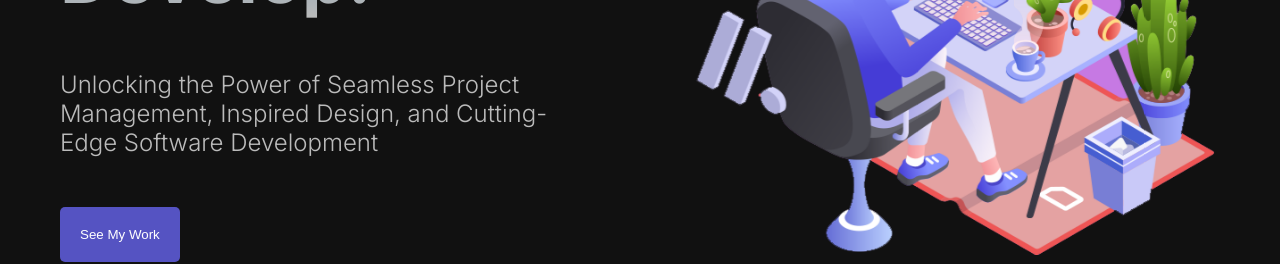
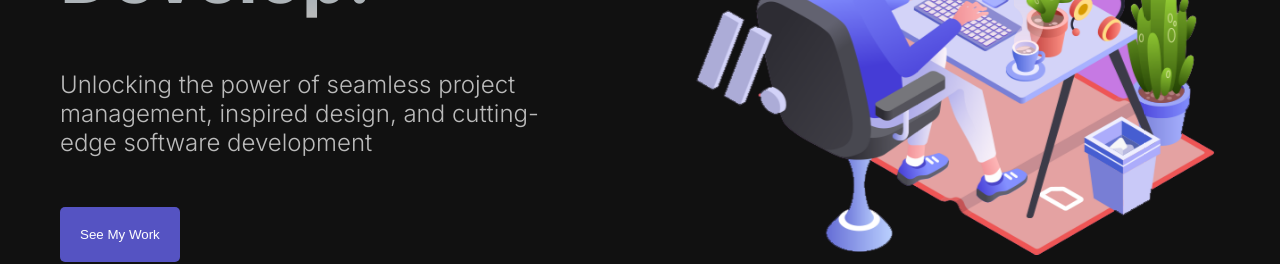
Before and after one commit to GrantLicata/Portfolio, a Next.js app: page / in a window 1280 px wide. Shown: the part 415-679 px from the top of the page. Built offline with nearby package versions, Linux system fonts and the light colour scheme.

Commit message:
Update to home page tagline

```diff
--- a/src/app/page.jsx
+++ b/src/app/page.jsx
@@ -13,8 +13,8 @@ export default function Home() {
           <br /> Develop.
         </h1>
         <p className={styles.description}>
-          Unlocking the Power of Seamless Project Management, Inspired Design,
-          and Cutting-Edge Software Development
+          Unlocking the power of seamless project management, inspired design,
+          and cutting-edge software development
         </p>
         <Button url="/portfolio" text="See My Work" />
       </div>
```
